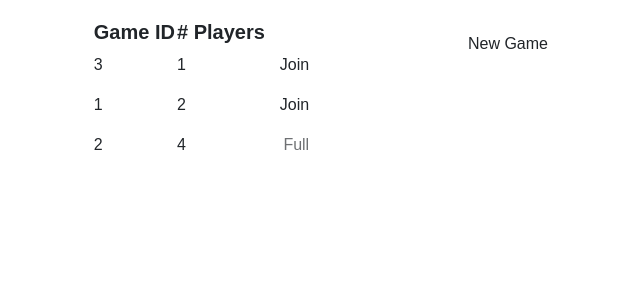
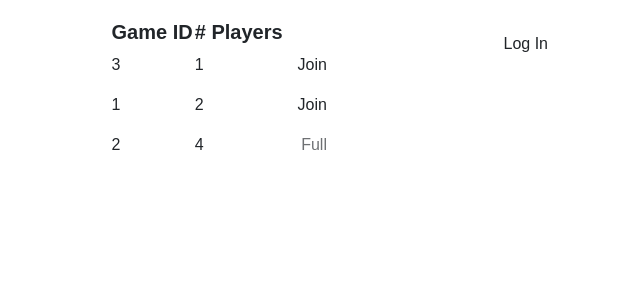
Before and after one commit to johngunderman/catan, a Flask app: page / in a window 1280 px wide. Shown: the part 65-365 px from the top of the page, without its empty margins (374-1014 px from the left). Run offline with Flask 2, Linux system fonts and the light colour scheme; some libraries are stand-ins or nearby versions.

Commit message:
Make game browser into a template
Currently reacts to whether the user is logged in, but doesn't
yet report the existing games.

```diff
--- a/catan/frontend.py
+++ b/catan/frontend.py
@@ -1,5 +1,5 @@
-from flask import Flask, Response, make_response, request, send_from_directory, jsonify
-app = Flask(__name__)
+from flask import Flask, Response, make_response, request, send_from_directory, jsonify, render_template
+app = Flask(__name__, template_folder="../client/templates")
 app.debug = True
 #app.config.from_envvar("CATAN_SETTINGS")
 
@@ -150,7 +150,8 @@
 
 @app.route("/")
 def get_index():
-    return send_from_directory('../client', "index.html")
+    return render_template('index.html')
+    #return send_from_directory('../client', "index.html")
 
 if __name__ == "__main__":
     app.run()
--- a/client/style/join.css
+++ b/client/style/join.css
@@ -7,7 +7,7 @@
     font: bold 20px sans-serif;
 }
 
-#new-game-link {
+#float-right-link {
     float: right;
     margin: 5px;
 }
--- a/client/index.html
+++ b/client/templates/index.html
@@ -21,7 +21,11 @@
 </div>
 
 <div id="table-div">
-  <a id = "new-game-link" href="/create_game" class="btn primary">New Game</a>
+  {% if request.cookies.get("user") %}
+  <a id = "float-right-link" href="/create_game" class="btn primary">New Game</a>
+  {% else %}
+  <a id = "float-right-link" href="/login" class="btn primary">Log In</a>
+  {% endif %}
   <table id="games-table" class="zebra-striped">
     <thead>
       <tr id="games-table-header">
@@ -34,7 +38,9 @@
       <tr>
         <td>3</td>
         <td>1</td>
-        <td><a id="join-link" class="btn success" href="">Join</a></td>
+        <td>
+          <a id="join-link" class="btn success" href="">Join</a>
+        </td>
       </tr>
       <tr>
         <td>1</td>
```
